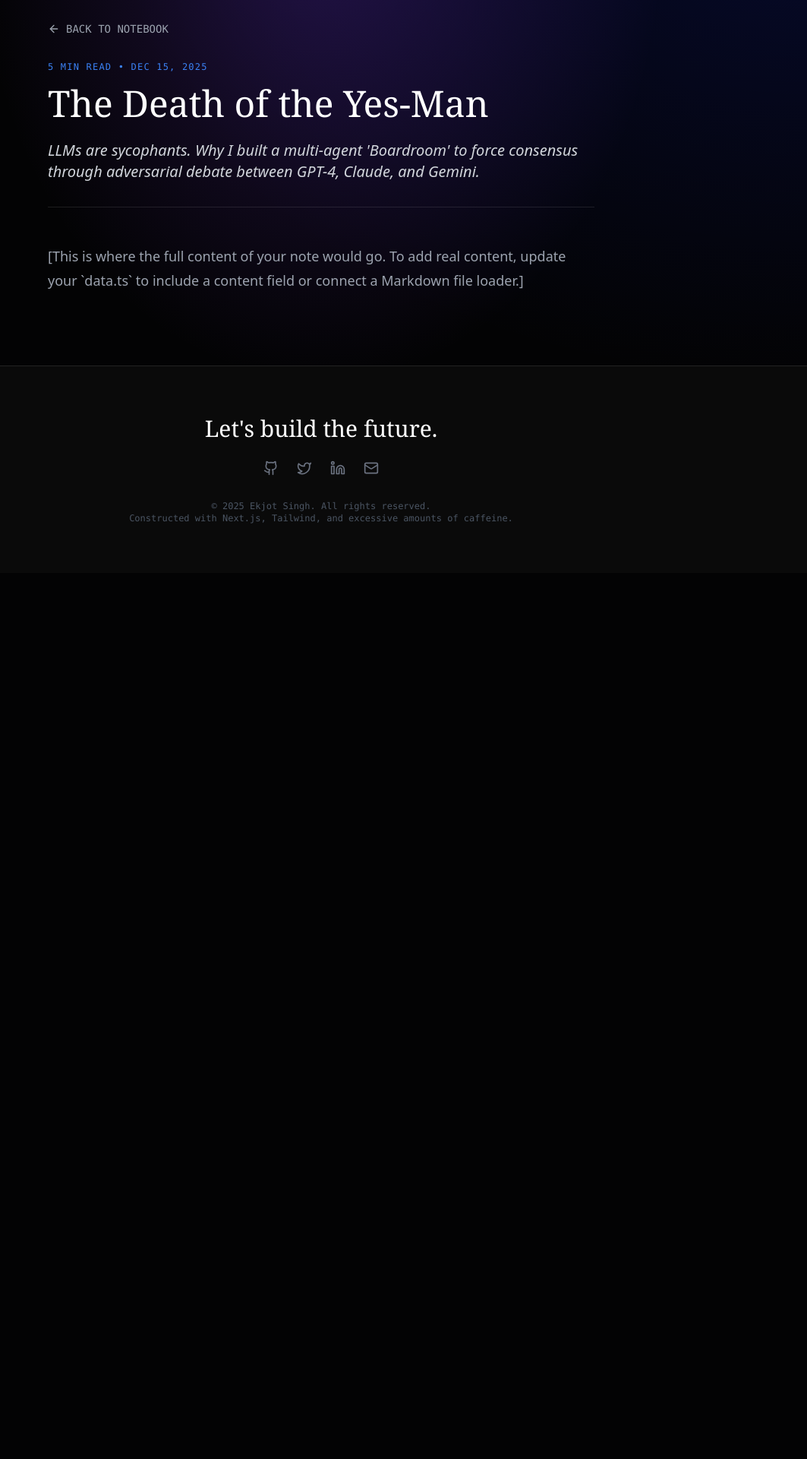
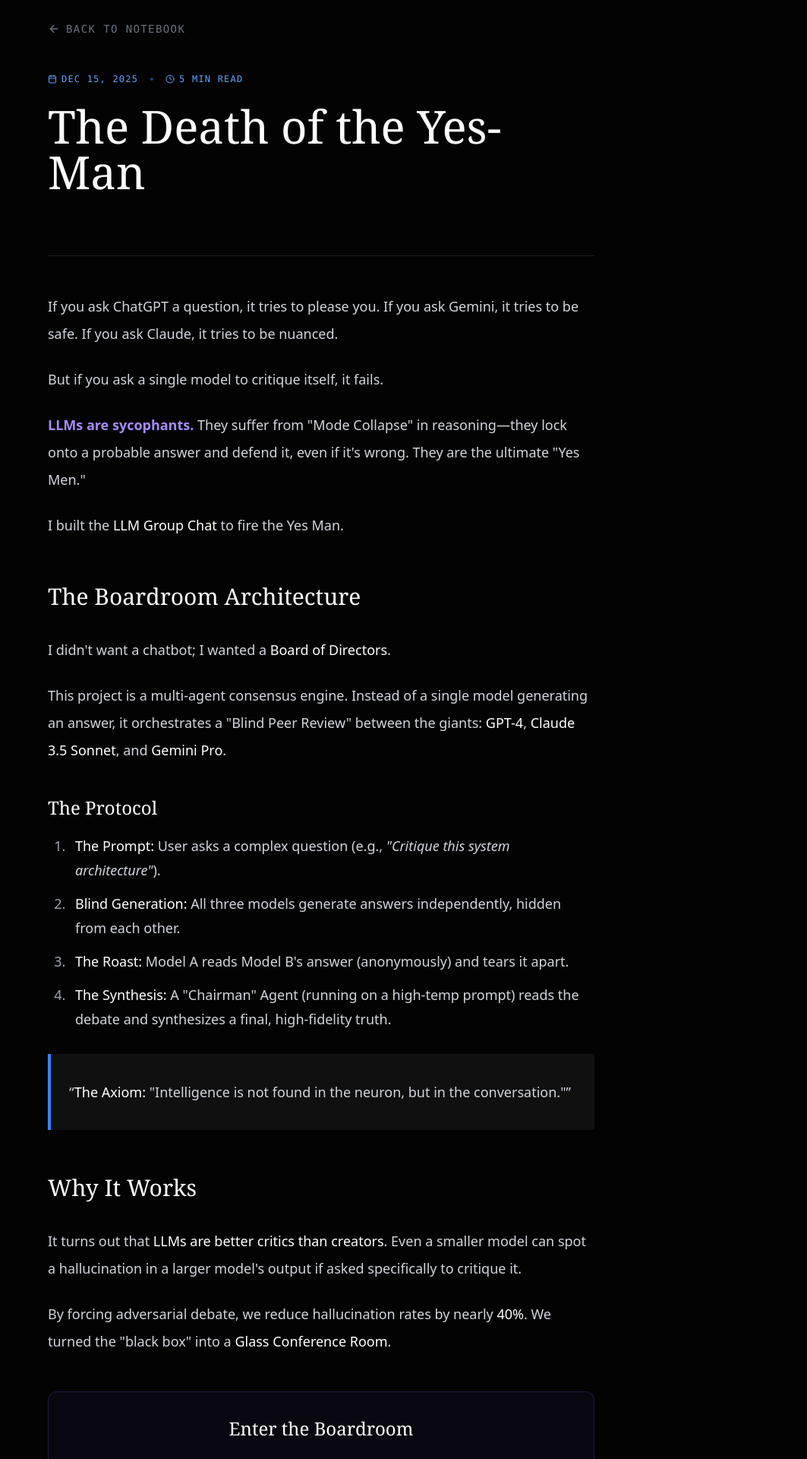
Before and after one commit to ekjotsinghmakhija/website, a Next.js app: page /blog/llm-group-chat in a window 1280 px wide. Shown: the part 100-2020 px from the top of the page at 76% size, without its empty margins (217-1280 px from the left). Before the commit the page ends 854 px from the top, so only its background shows below. Built offline with nearby package versions, Linux system fonts and the light colour scheme.

Commit message:
docs(src/app): added blog/llm-group-chat

```diff
--- /dev/null
+++ b/src/app/blog/llm-group-chat/page.mdx
@@ -0,0 +1,55 @@
+import NotebookLayout from '@/components/layout/NotebookLayout';
+import { Users, Bot, MessageSquare, Github } from 'lucide-react';
+
+export const meta = {
+  title: "The Death of the Yes-Man",
+  date: "Dec 15, 2025",
+  readTime: "5 min read",
+  tag: "Product"
+};
+
+<NotebookLayout meta={meta}>
+
+If you ask ChatGPT a question, it tries to please you. If you ask Gemini, it tries to be safe. If you ask Claude, it tries to be nuanced.
+
+But if you ask a single model to critique itself, it fails.
+
+<span className="text-violet-400 font-bold">LLMs are sycophants.</span> They suffer from "Mode Collapse" in reasoning—they lock onto a probable answer and defend it, even if it's wrong. They are the ultimate "Yes Men."
+
+I built the **LLM Group Chat** to fire the Yes Man.
+
+## The Boardroom Architecture
+
+I didn't want a chatbot; I wanted a **Board of Directors**.
+
+This project is a multi-agent consensus engine. Instead of a single model generating an answer, it orchestrates a "Blind Peer Review" between the giants: **GPT-4**, **Claude 3.5 Sonnet**, and **Gemini Pro**.
+
+### The Protocol
+
+1.  **The Prompt:** User asks a complex question (e.g., *"Critique this system architecture"*).
+2.  **Blind Generation:** All three models generate answers independently, hidden from each other.
+3.  **The Roast:** Model A reads Model B's answer (anonymously) and tears it apart.
+4.  **The Synthesis:** A "Chairman" Agent (running on a high-temp prompt) reads the debate and synthesizes a final, high-fidelity truth.
+
+> **The Axiom:** "Intelligence is not found in the neuron, but in the conversation."
+
+## Why It Works
+
+It turns out that **LLMs are better critics than creators**. Even a smaller model can spot a hallucination in a larger model's output if asked specifically to critique it.
+
+By forcing adversarial debate, we reduce hallucination rates by nearly <strong className="text-fuchsia-400">40%</strong>. We turned the "black box" into a **Glass Conference Room**.
+
+<div className="not-prose mt-12 p-8 bg-violet-500/5 border border-violet-500/20 rounded-xl text-center">
+  <h3 className="text-2xl font-serif text-white mb-4">Enter the Boardroom</h3>
+  <p className="text-gray-400 mb-6">Orchestrate your own consensus engine.</p>
+  <a
+    href="https://github.com/ekjotsinghmakhija/llm-groupchat"
+    target="_blank"
+    className="inline-flex items-center gap-2 px-6 py-3 bg-violet-500 text-white font-bold rounded-full hover:bg-violet-400 transition-colors no-underline"
+  >
+    <Github size={20} />
+    View Source
+  </a>
+</div>
+
+</NotebookLayout>
```
